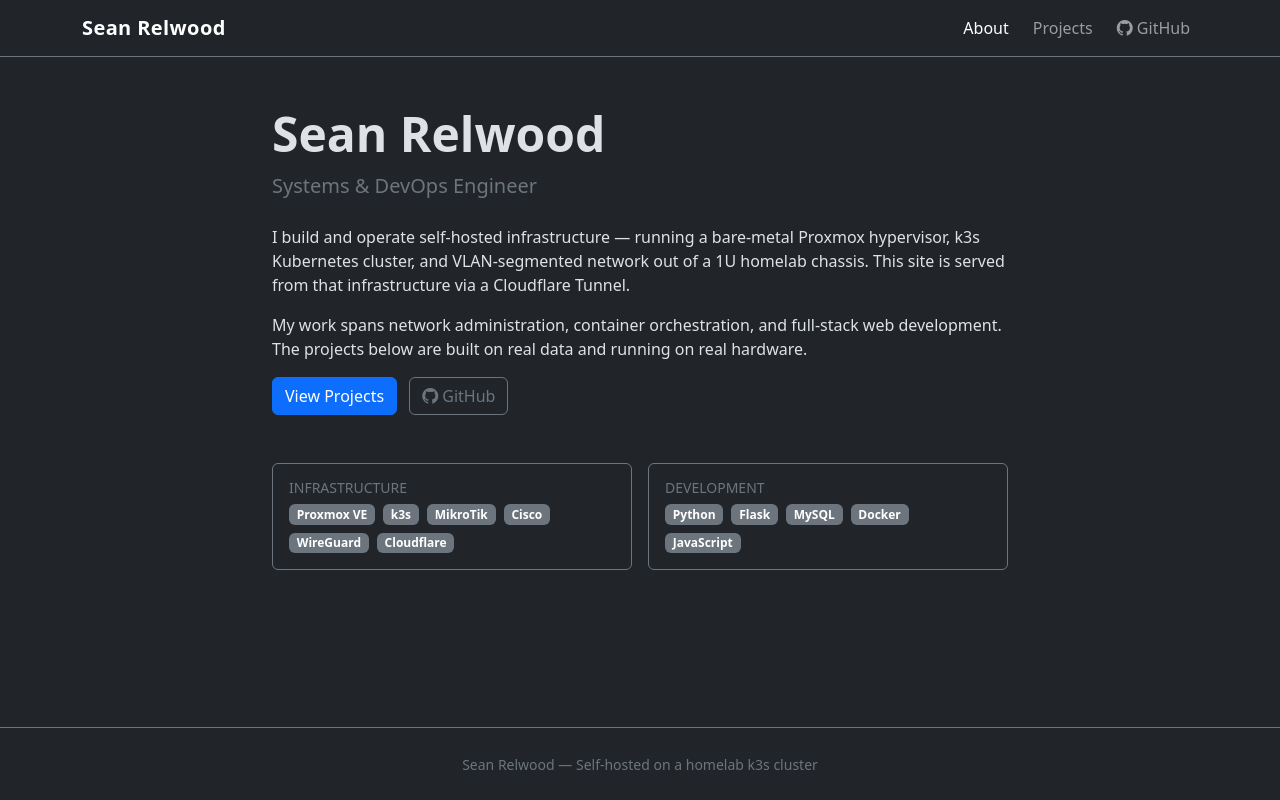
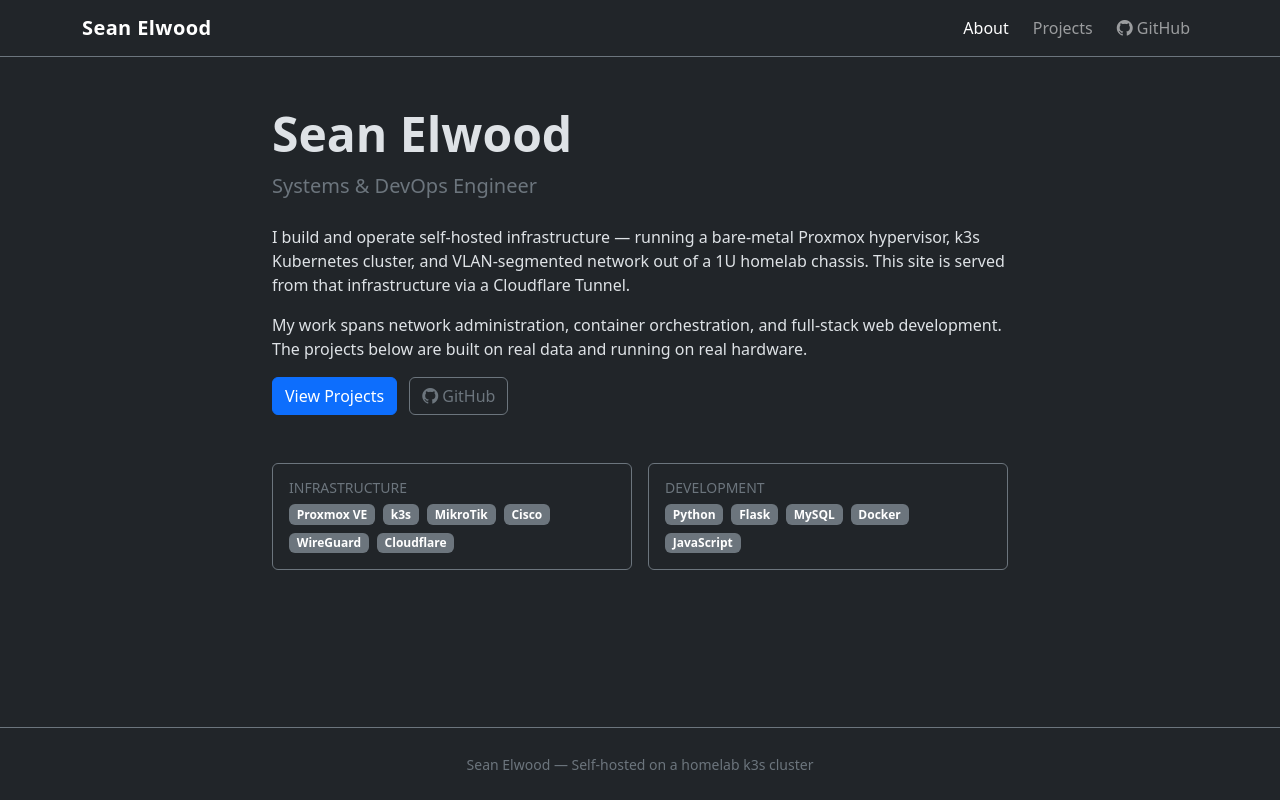
Before and after one commit to selw-prog/flask-app, a Flask app: page / in a window 1280 px wide. Run offline with Flask 3, Linux system fonts and the light colour scheme.

Commit message:
fix name typo

```diff
--- a/app/templates/base.html
+++ b/app/templates/base.html
@@ -3,7 +3,7 @@
 <head>
   <meta charset="utf-8">
   <meta name="viewport" content="width=device-width, initial-scale=1">
-  <title>{% block title %}Sean Relwood{% endblock %}</title>
+  <title>{% block title %}Sean Elwood{% endblock %}</title>
   <link rel="stylesheet" href="https://cdn.jsdelivr.net/npm/bootstrap@5.3.3/dist/css/bootstrap.min.css">
   <link rel="stylesheet" href="https://cdn.jsdelivr.net/npm/bootstrap-icons@1.11.3/font/bootstrap-icons.min.css">
   <link rel="stylesheet" href="{{ url_for('static', filename='css/main.css') }}">
@@ -13,7 +13,7 @@
 
 <nav class="navbar navbar-expand-lg navbar-dark bg-dark border-bottom border-secondary">
   <div class="container">
-    <a class="navbar-brand fw-semibold" href="/">Sean Relwood</a>
+    <a class="navbar-brand fw-semibold" href="/">Sean Elwood</a>
     <button class="navbar-toggler" type="button" data-bs-toggle="collapse" data-bs-target="#navbarNav">
       <span class="navbar-toggler-icon"></span>
     </button>
@@ -26,7 +26,7 @@
           <a class="nav-link {% if 'projects' in request.endpoint %}active{% endif %}" href="/projects">Projects</a>
         </li>
         <li class="nav-item">
-          <a class="nav-link" href="https://github.com/seanrelwood" target="_blank" rel="noopener">
+          <a class="nav-link" href="https://github.com/selw-prog" target="_blank" rel="noopener">
             <i class="bi bi-github"></i> GitHub
           </a>
         </li>
@@ -40,7 +40,7 @@
 </main>
 
 <footer class="border-top border-secondary text-center text-secondary py-4 mt-auto">
-  <small>Sean Relwood &mdash; Self-hosted on a homelab k3s cluster</small>
+  <small>Sean Elwood &mdash; Self-hosted on a homelab k3s cluster</small>
 </footer>
 
 <script src="https://cdn.jsdelivr.net/npm/bootstrap@5.3.3/dist/js/bootstrap.bundle.min.js"></script>
--- a/app/templates/index.html
+++ b/app/templates/index.html
@@ -1,13 +1,13 @@
 {% extends 'base.html' %}
 
-{% block title %}Sean Relwood — Systems & DevOps Engineer{% endblock %}
+{% block title %}Sean Elwood — Systems & DevOps Engineer{% endblock %}
 
 {% block content %}
 <div class="row justify-content-center">
   <div class="col-lg-8">
 
     <div class="mb-5">
-      <h1 class="display-5 fw-bold">Sean Relwood</h1>
+      <h1 class="display-5 fw-bold">Sean Elwood</h1>
       <p class="lead text-secondary mb-4">Systems &amp; DevOps Engineer</p>
       <p>
         I build and operate self-hosted infrastructure — running a bare-metal Proxmox hypervisor,
@@ -19,7 +19,7 @@
         The projects below are built on real data and running on real hardware.
       </p>
       <a href="/projects" class="btn btn-primary me-2">View Projects</a>
-      <a href="https://github.com/seanrelwood" target="_blank" rel="noopener" class="btn btn-outline-secondary">
+      <a href="https://github.com/selw-prog" target="_blank" rel="noopener" class="btn btn-outline-secondary">
         <i class="bi bi-github me-1"></i>GitHub
       </a>
     </div>
--- a/app/templates/projects.html
+++ b/app/templates/projects.html
@@ -1,6 +1,6 @@
 {% extends 'base.html' %}
 
-{% block title %}Projects — Sean Relwood{% endblock %}
+{% block title %}Projects — Sean Elwood{% endblock %}
 
 {% block content %}
 <div class="row justify-content-center">
--- a/app/templates/tornado/index.html
+++ b/app/templates/tornado/index.html
@@ -1,6 +1,6 @@
 {% extends 'base.html' %}
 
-{% block title %}Tornado Events — Sean Relwood{% endblock %}
+{% block title %}Tornado Events — Sean Elwood{% endblock %}
 
 {% block head %}
 <script src="https://cdn.jsdelivr.net/npm/chart.js@4.4.4/dist/chart.umd.min.js"></script>
```
